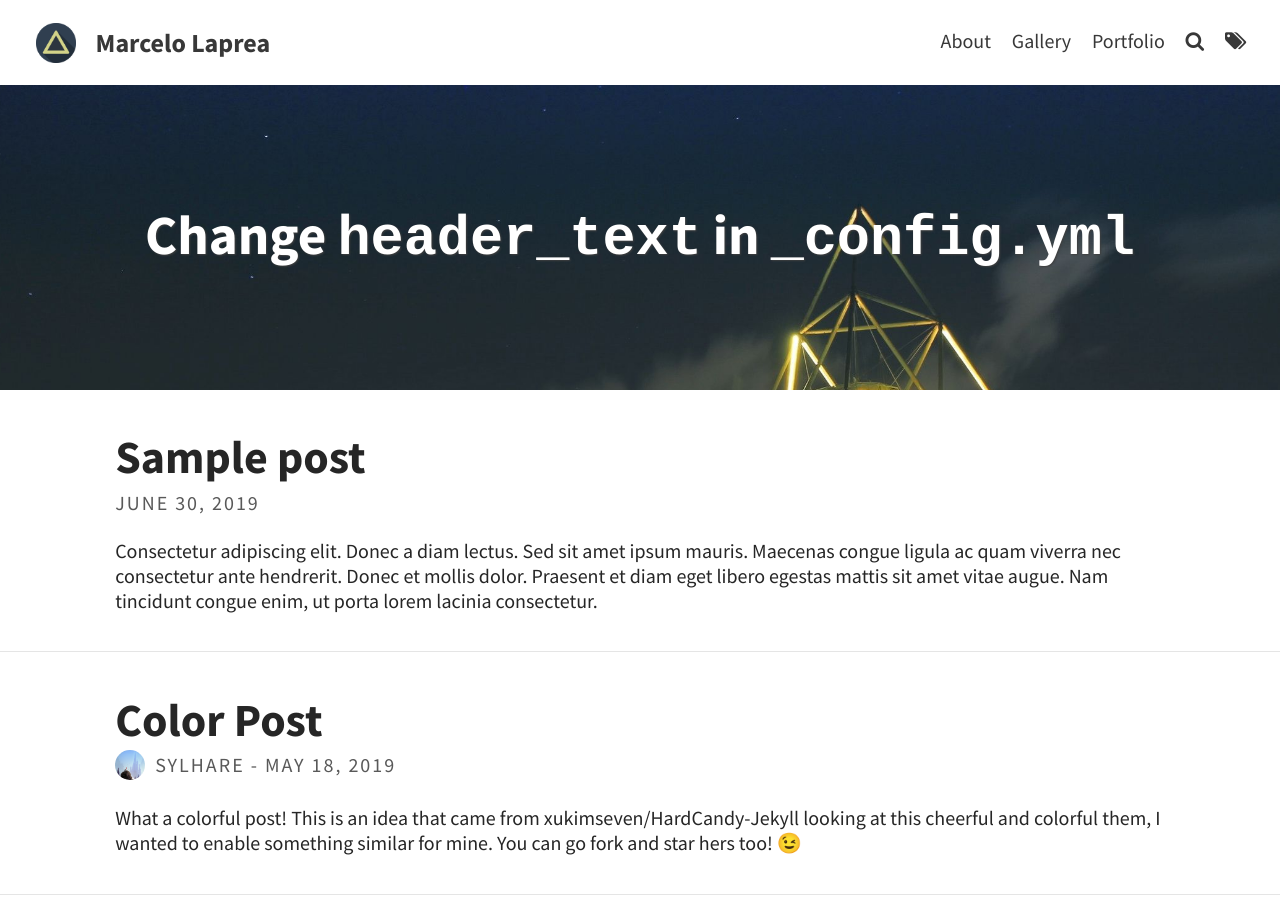
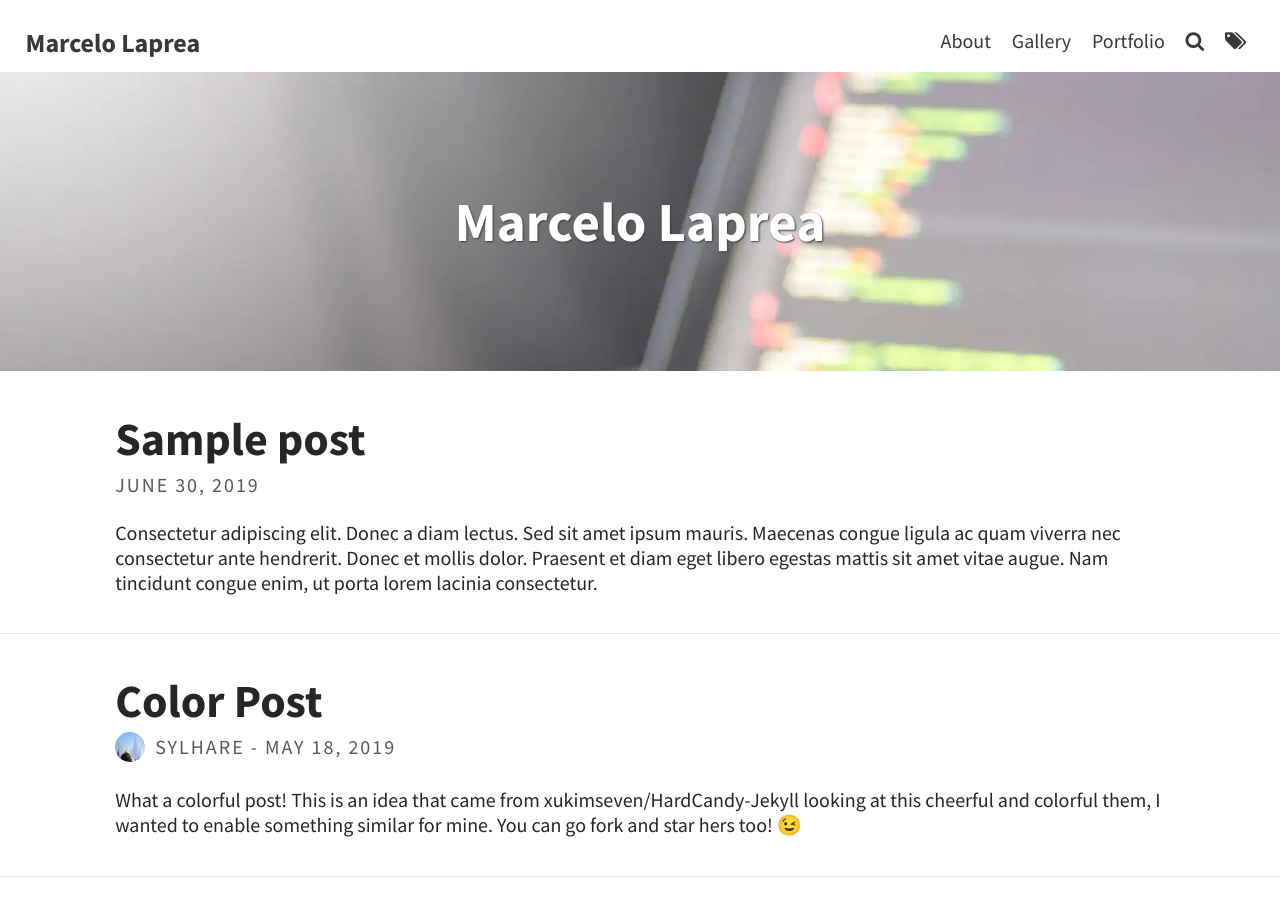
Before and after one commit to lapreamarcelo/lapreamarcelo.github.io, a Jekyll site: the page built from index.html, in a window 1280 px wide and 900 px high. Built offline with Jekyll 4.4.1, drawn with Linux system fonts in a browser that asks for light colours; the list of posts is cut into pages by our own code; some of the changed text lies outside the part shown.

Commit message:
Update yml

```diff
--- a/_config.yml
+++ b/_config.yml
@@ -9,10 +9,9 @@ avatar: https://lapreamarcelo.github.io/assets/img/triangle.png
 favicon: https://lapreamarcelo.github.io/assets/favicon.ico                                     # Icon displayed in the tab
 
 # Header and footer text
-header_text: Change <code>header_text</code> in <code>_config.yml</code>  # Change Blog header text
-header_feature_image: assets/img/pexels/triangular.jpeg
-footer_text: >
-  Powered by <a href="https://jekyllrb.com/">Jekyll</a> with <a href="https://github.com/sylhare/Type-on-Strap">Type on Strap</a>
+header_text: Marcelo Laprea  # Change Blog header text
+header_feature_image: https://lapreamarcelo.github.io/assets/img/pexels/computer2.webp
+footer_text: Marcelo Laprea
 
 # Blog
 excerpt: true                                           # Or "truncate" (first 250 characters), "false" to disable
--- a/_includes/navbar.html
+++ b/_includes/navbar.html
@@ -2,12 +2,6 @@
 
     <!-- Logo and title -->
 	<div class="branding">
-        {% if site.avatar %}
-		<a href="{{ '/' | relative_url }}">
-			<img alt="logo img" class="avatar" src="{{ site.avatar | relative_url }}" />
-		</a>
-        {% endif %}
-
 		<h1 class="site-title">
 			<a aria-label="{{ site.title }}" href="{{ '/' | relative_url }}">
         {{ site.title }}
```
